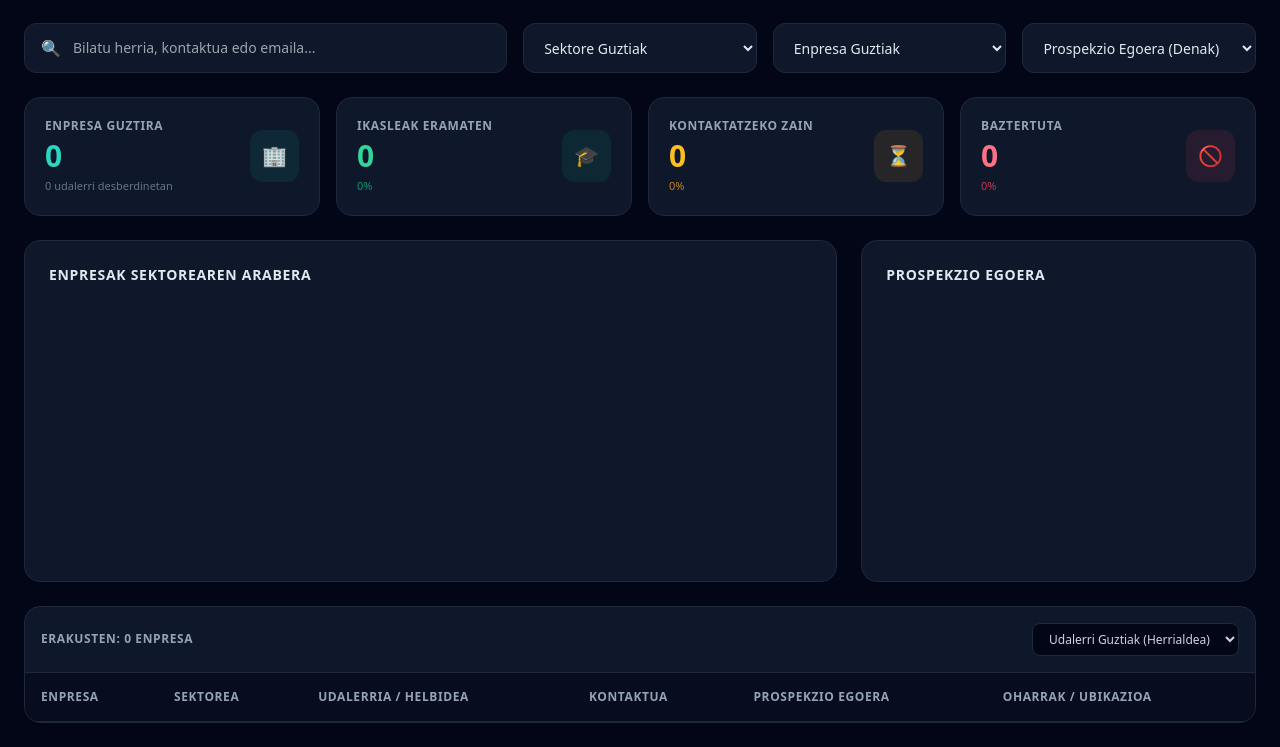
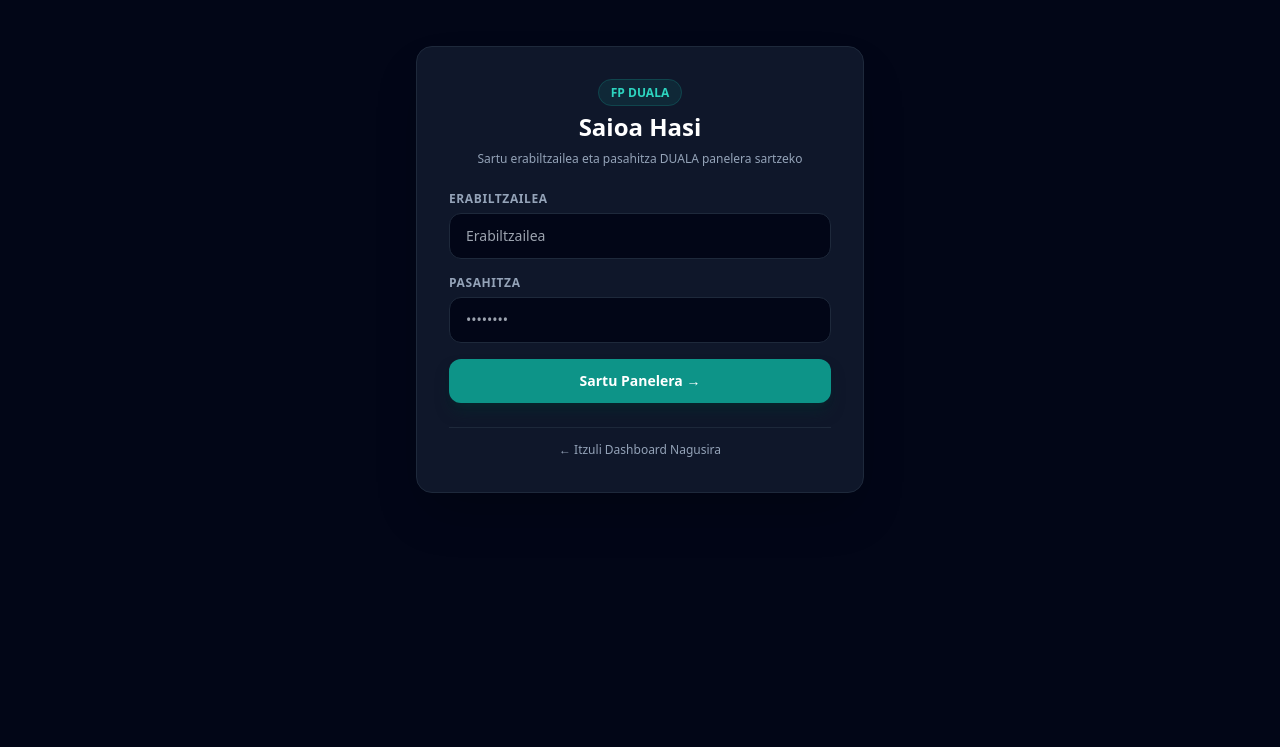
Before and after one commit to Albert23333/DUALA, a plain HTML site: page index.html in a window 1280 px wide. Shown: the part 131-878 px from the top of the page. After the commit the page ends 800 px from the top, so only its background shows below. Drawn offline with nearby package versions, Linux system fonts and the light colour scheme; no server answers.

Commit message:
Update index.html

```diff
--- a/index.html
+++ b/index.html
@@ -13,8 +13,55 @@
     <!-- Chart.js para gráficos -->
     <script src="https://cdn.jsdelivr.net/npm/chart.js"></script>
 </head>
-<body class="bg-slate-950 text-slate-100 font-sans antialiased min-h-screen p-6" x-data="dualaDashboard()" x-init="init()">
+<body class="bg-slate-950 text-slate-100 font-sans antialiased min-h-screen" x-data="dualaDashboard()" x-init="init()">
 
+    <!-- ========================================== -->
+    <!-- PANTALLA DE LOGIN (USUARIO Y CONTRASEÑA)   -->
+    <!-- ========================================== -->
+    <div x-show="!isAuthenticated" class="min-h-screen flex items-center justify-center p-6">
+        <div class="bg-slate-900 border border-slate-800 p-8 rounded-2xl shadow-2xl w-full max-w-md space-y-6">
+            <div class="text-center space-y-2">
+                <span class="px-3 py-1 rounded-full text-xs font-semibold bg-teal-500/10 text-teal-400 border border-teal-500/20">FP DUALA</span>
+                <h1 class="text-2xl font-bold text-white">Saioa Hasi</h1>
+                <p class="text-xs text-slate-400">Sartu erabiltzailea eta pasahitza DUALA panelera sartzeko</p>
+            </div>
+
+            <form @submit.prevent="login()" class="space-y-4">
+                <div>
+                    <label class="block text-xs font-semibold text-slate-400 uppercase tracking-wider mb-1.5">Erabiltzailea</label>
+                    <input type="text" x-model="usernameInput" required placeholder="Erabiltzailea"
+                           class="w-full bg-slate-950 border border-slate-800 rounded-xl px-4 py-3 text-sm text-slate-100 focus:outline-none focus:border-teal-500 transition">
+                </div>
+
+                <div>
+                    <label class="block text-xs font-semibold text-slate-400 uppercase tracking-wider mb-1.5">Pasahitza</label>
+                    <input type="password" x-model="passwordInput" required placeholder="••••••••"
+                           class="w-full bg-slate-950 border border-slate-800 rounded-xl px-4 py-3 text-sm text-slate-100 focus:outline-none focus:border-teal-500 transition">
+                </div>
+
+                <!-- Mensaje de error -->
+                <div x-show="loginError" class="bg-rose-500/10 border border-rose-500/30 text-rose-400 text-xs px-4 py-2.5 rounded-xl text-center">
+                    Erabiltzailea edo pasahitza okerra da. Saiatu berriro.
+                </div>
+
+                <button type="submit"
+                        class="w-full bg-teal-600 hover:bg-teal-500 text-white font-semibold py-3 rounded-xl text-sm transition cursor-pointer shadow-lg shadow-teal-950/50">
+                    Sartu Panelera →
+                </button>
+            </form>
+
+            <div class="pt-2 border-t border-slate-800 text-center">
+                <a href="https://easo-panela.vercel.app/" class="text-xs text-slate-400 hover:text-slate-200 transition">
+                    ← Itzuli Dashboard Nagusira
+                </a>
+            </div>
+        </div>
+    </div>
+
+    <!-- ========================================== -->
+    <!-- CONTENIDO PRINCIPAL DEL DASHBOARD          -->
+    <!-- ========================================== -->
+    <div x-show="isAuthenticated" style="display: none;" class="p-6">
         <div class="max-w-[1600px] mx-auto space-y-6">
 
             <!-- CABECERA PRINCIPAL -->
@@ -31,6 +78,9 @@
                     <a href="https://easo-panela.vercel.app/" class="bg-slate-800 hover:bg-slate-700 text-slate-200 px-4 py-2 rounded-xl text-xs font-semibold border border-slate-700 transition flex items-center gap-2">
                         <span>← Dashboard Nagusia</span>
                     </a>
+                    <button @click="logout()" class="bg-rose-500/10 hover:bg-rose-500/20 text-rose-400 px-3 py-2 rounded-xl text-xs font-semibold border border-rose-500/20 transition cursor-pointer">
+                        Saioa itxi
+                    </button>
                 </div>
             </header>
 
@@ -193,14 +243,20 @@
             </section>
 
         </div>
+    </div>
 
-    <!-- LÓGICA ALPINEJS Y GRÁFICOS -->
+    <!-- LÓGICA ALPINEJS, LOGIN Y GRÁFICOS -->
     <script>
         let sectorChartInstance = null;
         let statusChartInstance = null;
 
         function dualaDashboard() {
             return {
+                isAuthenticated: false,
+                usernameInput: '',
+                passwordInput: '',
+                loginError: false,
+
                 rows: [],
                 searchQuery: '',
                 selectedEmpresa: '',
@@ -209,7 +265,28 @@
                 selectedHerria: '',
 
                 init() {
+                    if (sessionStorage.getItem('duala_auth') === 'true') {
+                        this.isAuthenticated = true;
                         this.loadDualaSheet();
+                    }
+                },
+
+                login() {
+                    if (this.usernameInput.trim() === 'easo' && this.passwordInput === 'easo2026') {
+                        this.isAuthenticated = true;
+                        this.loginError = false;
+                        sessionStorage.setItem('duala_auth', 'true');
+                        this.loadDualaSheet();
+                    } else {
+                        this.loginError = true;
+                    }
+                },
+
+                logout() {
+                    this.isAuthenticated = false;
+                    this.usernameInput = '';
+                    this.passwordInput = '';
+                    sessionStorage.removeItem('duala_auth');
                 },
 
                 async loadDualaSheet() {
```
Lines whose indentation alone changed are shown as unchanged.
